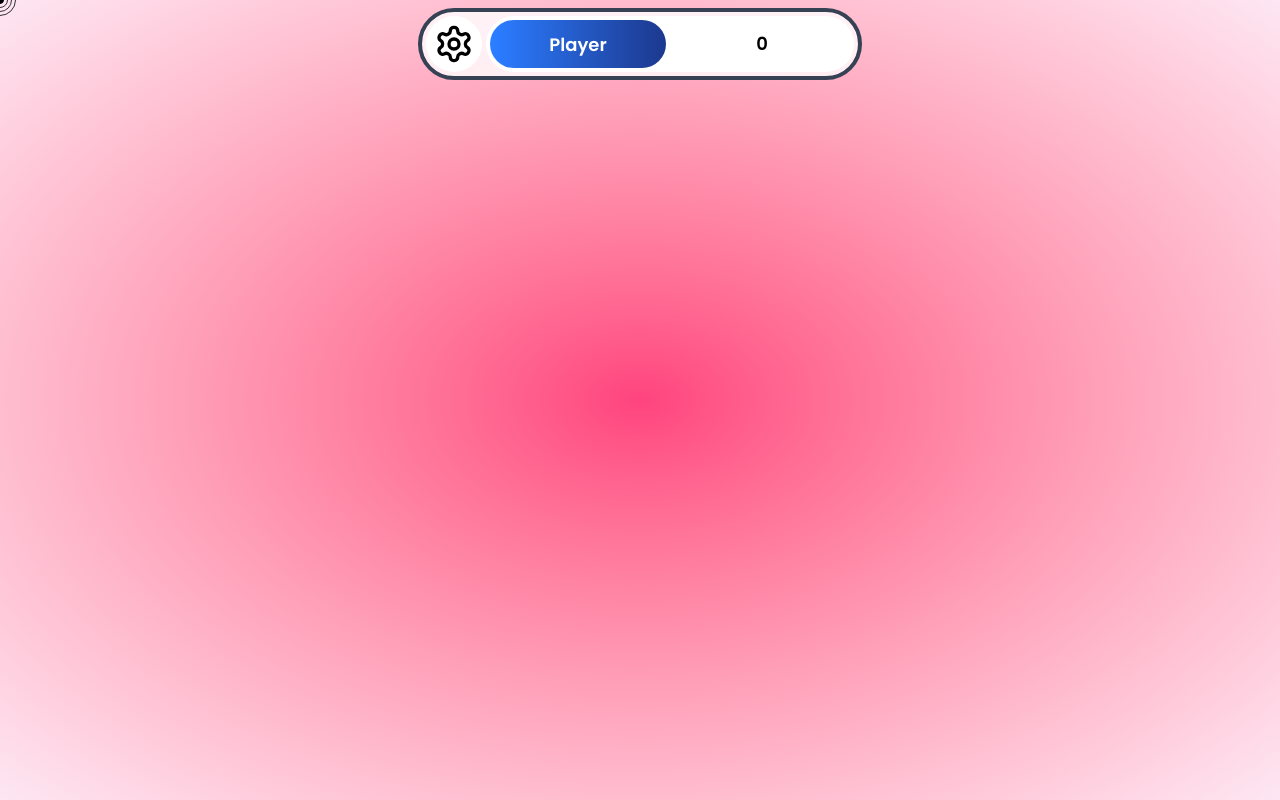
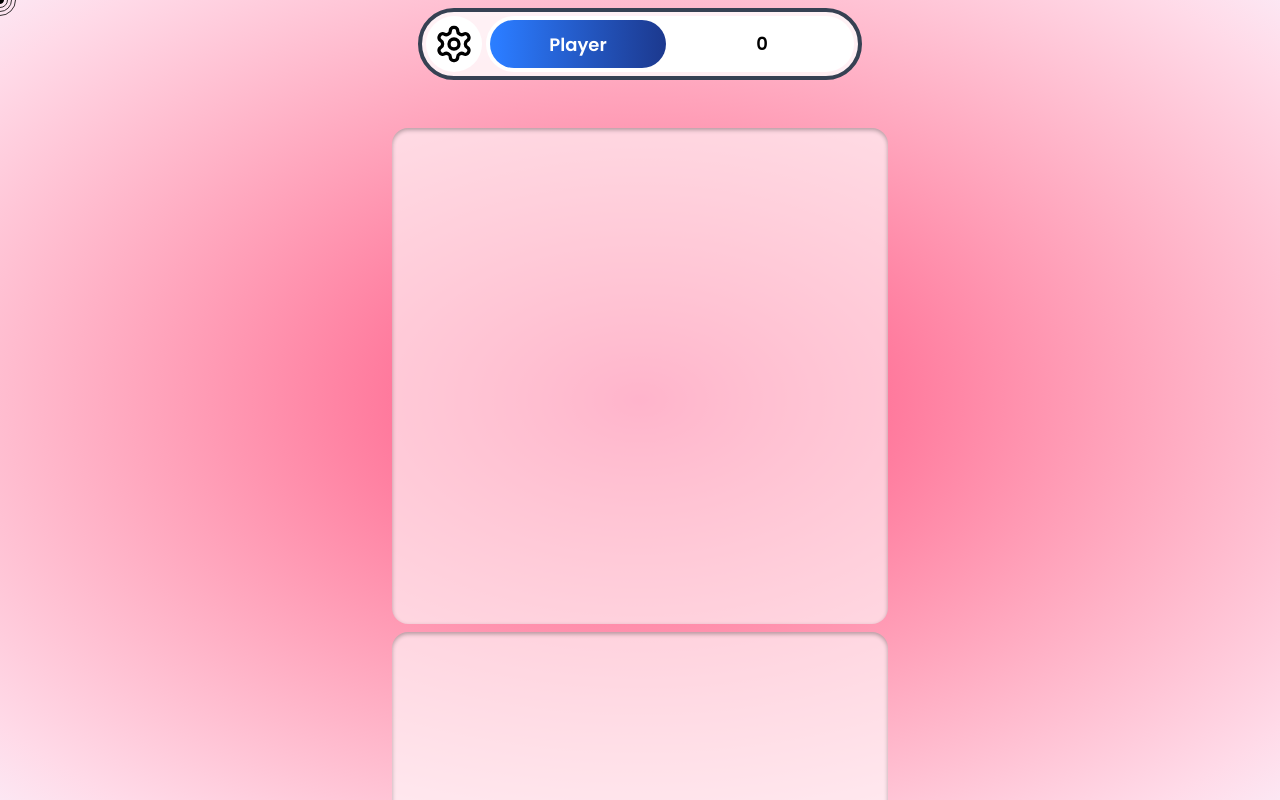
Before and after one commit to Fanilo-rgb/Color-wars, a Next.js app: page /game in a window 1280 px wide. Built offline with nearby package versions, Linux system fonts and the light colour scheme.

Commit message:
Bug resolution

```diff
--- a/app/game/page.js
+++ b/app/game/page.js
@@ -1,11 +1,21 @@
 "use client"
 
-import {useSearchParams} from "next/navigation";
-import ToolBar, {PlayerDetails, Pseudo, Score, Settings} from "@/components/ToolBar";
+import { useSearchParams } from "next/navigation";
+import ToolBar, { PlayerDetails, Pseudo, Score, Settings } from "@/components/ToolBar";
 import Board from "@/components/Board";
-import {DataProvider, useData} from "@/context/DataProvider";
+import { DataProvider, useData } from "@/context/DataProvider";
+import { Suspense } from "react";
 
-const GameContent = ({h, w}) => {
+// Déplacer l'accès aux searchParams ici
+const GameContentWithParams = () => {
+  const searchParams = useSearchParams()
+  const h = parseInt(searchParams.get("h") || "10")  // valeur par défaut si null
+  const w = parseInt(searchParams.get("w") || "10")
+
+  return <GameContent h={h} w={w} />
+}
+
+const GameContent = ({ h, w }) => {
   const { data } = useData()
 
   return (
@@ -15,30 +25,28 @@ const GameContent = ({h, w}) => {
 
       <div className="relative z-10 w-full flex flex-col items-center gap-2">
         <ToolBar>
-          <Settings/>
+          <Settings />
           <PlayerDetails>
-            <Pseudo/>
-            <Score/>
+            <Pseudo />
+            <Score />
           </PlayerDetails>
         </ToolBar>
         <div className="grid place-items-center h-full w-xl p-10">
-          <Board height={h} width={w}/>
+          <Board height={h} width={w} />
         </div>
       </div>
     </div>
   )
 }
 
-
 const Game = () => {
-  const searchParams = useSearchParams()
-  const h = parseInt(searchParams.get("h"))
-  const w = parseInt(searchParams.get("w"))
-
   return (
     <DataProvider>
-      <GameContent h={h} w={w}/>
+      <Suspense fallback={<div>Loading...</div>}>
+        <GameContentWithParams />
+      </Suspense>
     </DataProvider>
   )
 }
+
 export default Game
```
